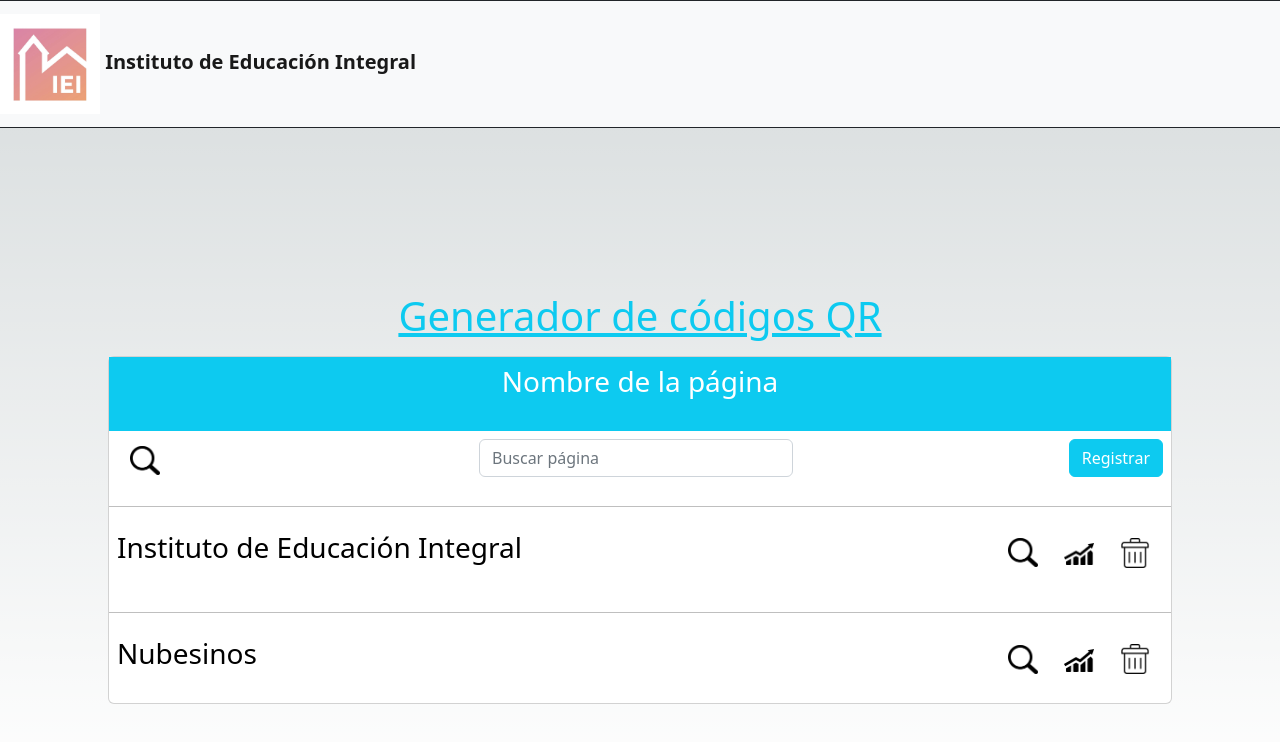
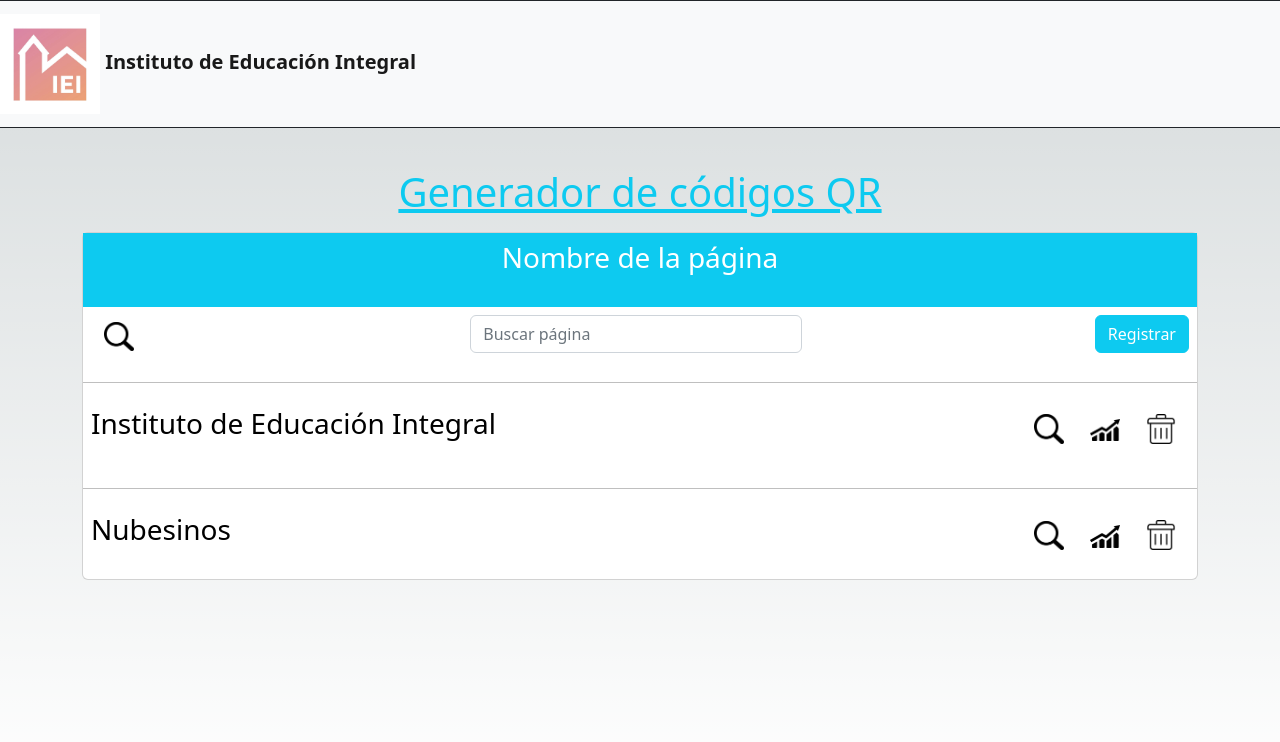
Before and after one commit to alecastroaraya/qrcodetec, a Next.js app: page / in a window 1280 px wide. Shown: the top 742 px of the page. Built offline with nearby package versions, Linux system fonts and the light colour scheme.

Commit message:
progreso en pagina de ver codigos qr

```diff
--- a/pages/index.tsx
+++ b/pages/index.tsx
@@ -26,8 +26,11 @@ export default function Home() {
         </nav>
       </div>
 
-      <div className="container-lg">
-      <p className="text-center text-info"><h1><u>Generador de códigos QR</u></h1></p>
+      <div className="container-lg position-absolute top-25">
+        <br/>
+        <br/>
+        <br/>
+        <p className="text-center text-info"><h1><u>Generador de códigos QR</u></h1></p>
         <div className="card">
 
           <div className="row-sm bg-info">
```
